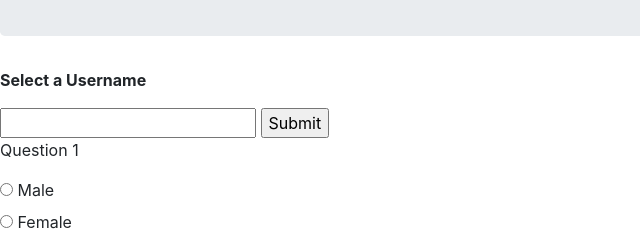
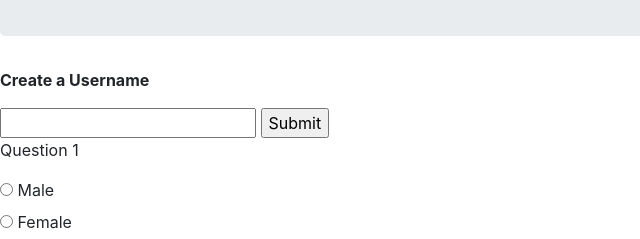
Before and after one commit to tylermcleant/GOLDTeamTCPHackathon, a plain HTML site: page public/index.html in a window 1280 px wide. Shown: the part 444-683 px from the top of the page, 0-640 px from the left. Drawn offline with nearby package versions, Linux system fonts and the light colour scheme.

Commit message:
small edit to username

```diff
--- a/public/index.html
+++ b/public/index.html
@@ -40,7 +40,7 @@
     </main>
     <section>
         <form action= "/username" method="POST">
-            <p><strong>Select a Username</strong></p>
+            <p><strong>Create a Username</strong></p>
             <input type="text" id="usernm" value="">
             <input type="submit" value="Submit">
         </form>
```
